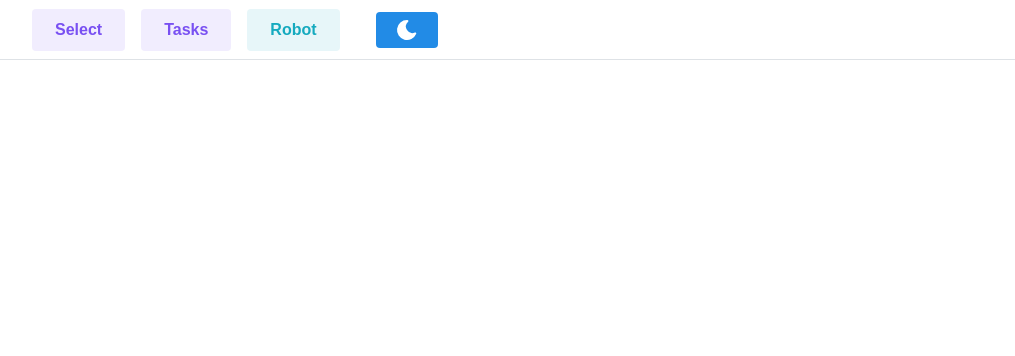
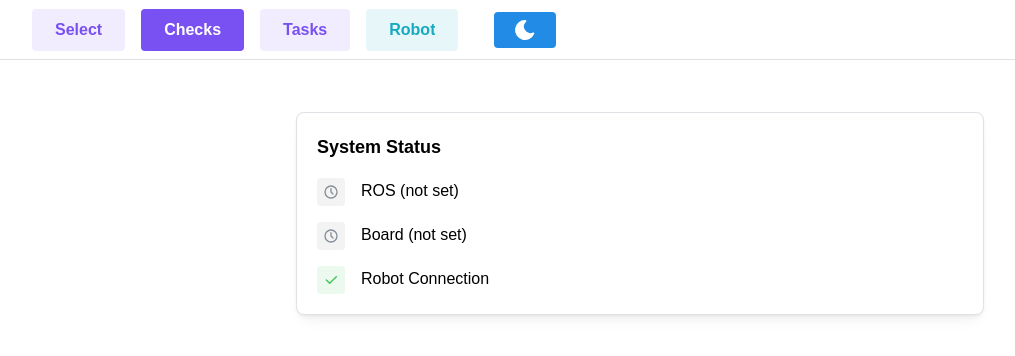
Before and after one commit to DavideB45/learning_react, a React (Create React App) app in the folder simple_gui/: page /check in a window 1280 px wide. Before the commit this address had no page. Shown: the top 356 px of the page, without its empty margins (0-1015 px from the left). Built offline with nearby package versions, Linux system fonts and the light colour scheme.

Commit message:
added wait page (no logic)

```diff
--- a/simple_gui/src/App.js
+++ b/simple_gui/src/App.js
@@ -10,6 +10,7 @@ import RobotSetup from "./views/RobotSetup";
 import TaskSelector from './views/TaskSelector';
 import ThemeToggle from './components/ThemeToggle';
 import MainView from './views/MainView';
+import WaitPage from './views/WaitPage';
 
 // Functions import
 import { useRos } from "./hooks/useRos";
@@ -26,6 +27,7 @@ function Navigation( {isRunning} ) {
 
   const links = [
     { label: 'Select', path: '/', color: 'violet' },
+    { label: 'Checks', path: '/check', color: 'violet' },
     { label: 'Tasks', path: '/list', color: 'violet' },
     { label: 'Robot', path: '/executing', color: 'cyan' },
   ];
@@ -58,7 +60,9 @@ function Navigation( {isRunning} ) {
 
 export default function All() {
 
-  const { ros, connected, paramClient, setViewSrv, taskStat } = useRos()
+  const [rosIP, setRosIP] = useState('')
+  const [boardIP, setBoardIP] = useState('')
+  const { ros, paramClient, setViewSrv } = useRos(rosIP)
   const [isRunning, setIsRunning] = useState(false)
 
   return (
@@ -81,7 +85,8 @@ export default function All() {
         </AppShell.Header>
         <AppShell.Main>
           <Routes>
-            <Route path="/" element={<RobotSetup />} />
+            <Route path="/" element={<RobotSetup onRosIP={setRosIP} rosIP={rosIP} onBoardIP={setBoardIP} boardIP={boardIP}/>} />
+            <Route path="/check" element={<WaitPage rosIP={rosIP} boardIP={boardIP}/>} />
             <Route
               path="/executing"
               element={
@@ -90,6 +95,7 @@ export default function All() {
                   setViewSrv={setViewSrv}
                   ros={ros}
                   toggleRunning={ () => setIsRunning(!isRunning)}
+                  boardIP={boardIP}
                 />
               }
             />
--- /dev/null
+++ b/simple_gui/src/views/WaitPage.jsx
@@ -0,0 +1,82 @@
+import { useState, useEffect } from "react";
+import { Container, Card, Stack, Text, Loader, ThemeIcon, Group } from "@mantine/core";
+import { IconCheck, IconX, IconClock } from "@tabler/icons-react";
+
+function StatusItem({ label, status }) {
+  let icon;
+  let color;
+
+  if (status === "loading") {
+    icon = <Loader size="sm" />;
+    color = "blue";
+  } else if (status === "ready") {
+    icon = <IconCheck size={16} />;
+    color = "green";
+  } else if (status === "error") {
+    icon = <IconX size={16} />;
+    color = "red";
+  } else {
+    icon = <IconClock size={16} />;
+    color = "gray";
+  }
+
+  return (
+    <Group>
+      <ThemeIcon color={color} variant="light">
+        {icon}
+      </ThemeIcon>
+      <Text>{label}</Text>
+    </Group>
+  );
+}
+
+export default function WaitPage({ rosIP, boardIP }) {
+  const [rosStatus, setRosStatus] = useState("idle");
+  const [boardStatus, setBoardStatus] = useState("idle");
+  const [robotStatus, setRobotStatus] = useState("idle");
+
+  useEffect(() => {
+    if (!rosIP) return;
+    setRosStatus("loading");
+
+    // TODO: replace with your logic
+    setTimeout(() => {
+      setRosStatus("ready"); // or "error"
+    }, 1000);
+  }, [rosIP]);
+
+  useEffect(() => {
+    if (!boardIP) return;
+    setBoardStatus("loading");
+
+    // TODO: replace with your logic
+    setTimeout(() => {
+      setBoardStatus("ready");
+    }, 1200);
+  }, [boardIP]);
+
+  useEffect(() => {
+    setRobotStatus("loading");
+
+    // TODO: replace with your logic
+    setTimeout(() => {
+      setRobotStatus("ready");
+    }, 1500);
+  }, []);
+
+  return (
+    <Container size="sm" mt="xl">
+      <Card shadow="sm" padding="lg" radius="md" withBorder>
+        <Stack>
+          <Text size="lg" fw={600}>
+            System Status
+          </Text>
+
+          <StatusItem label={`ROS (${rosIP || "not set"})`} status={rosStatus} />
+          <StatusItem label={`Board (${boardIP || "not set"})`} status={boardStatus} />
+          <StatusItem label="Robot Connection" status={robotStatus} />
+        </Stack>
+      </Card>
+    </Container>
+  );
+}
```
